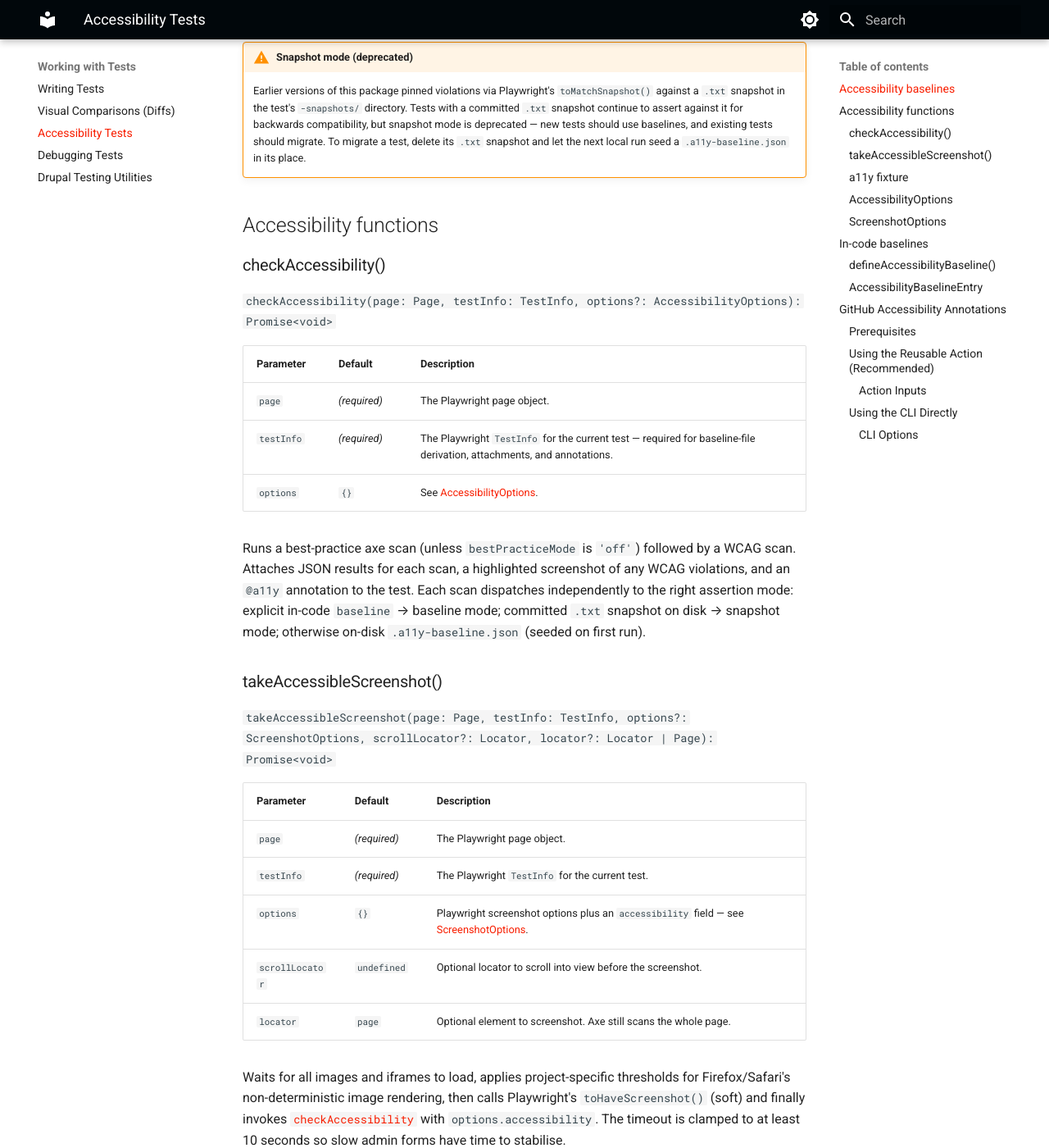
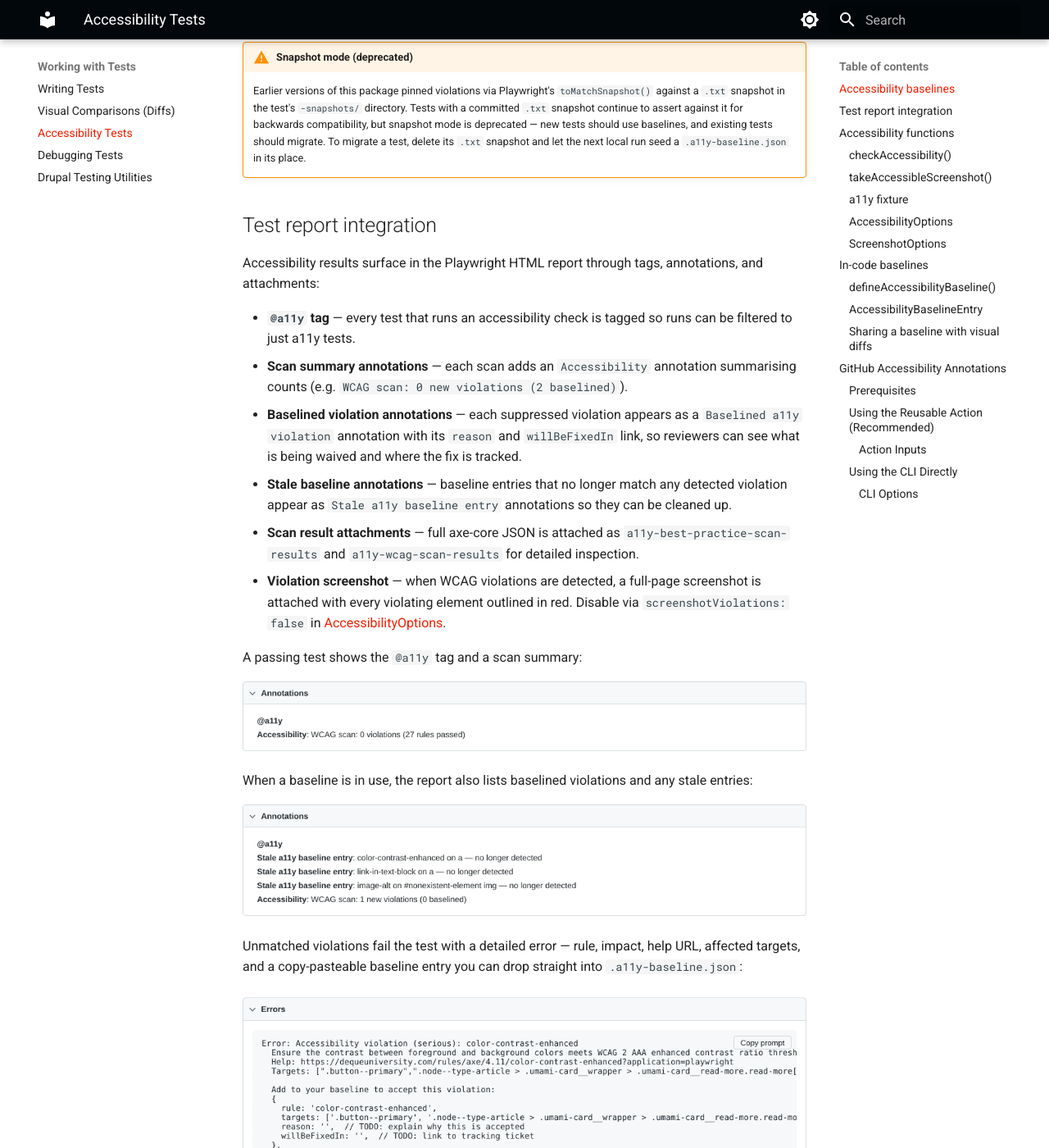
Before and after one commit to Lullabot/playwright-drupal, an MkDocs documentation site: the page built from docs/working-with-tests/accessibility-tests.md, in a window 1280 px wide and 1400 px high, scrolled down 1461 px. Shown: the whole window at 82% size. Built offline with MkDocs 1.6.1 and Material for MkDocs 9.7.7, drawn with Linux system fonts in a browser that asks for light colours; the version menu is left out; some of the changed text lies outside the part shown.

Commit message:
docs: add test report integration section and visual-diff baseline example
Adds the screenshots and prose that were on the stale feat/a11y-docs
branch but never landed: a "Test report integration" section with the
three Playwright HTML report screenshots, and a subsection showing how
to share a baseline through defineVisualDiffConfig() via `a11yBaseline`.

Co-Authored-By: Claude Opus 4.7 (1M context) <noreply@anthropic.com>

````diff
--- a/docs/working-with-tests/accessibility-tests.md
+++ b/docs/working-with-tests/accessibility-tests.md
@@ -47,6 +47,29 @@ Tests that pass `baseline:` to [`checkAccessibility()`](#checkaccessibility) (or
 
 !!! warning "Snapshot mode (deprecated)"
     Earlier versions of this package pinned violations via Playwright's `toMatchSnapshot()` against a `.txt` snapshot in the test's `-snapshots/` directory. Tests with a committed `.txt` snapshot continue to assert against it for backwards compatibility, but snapshot mode is deprecated — new tests should use baselines, and existing tests should migrate. To migrate a test, delete its `.txt` snapshot and let the next local run seed a `.a11y-baseline.json` in its place.
+
+## Test report integration
+
+Accessibility results surface in the Playwright HTML report through tags, annotations, and attachments:
+
+- **`@a11y` tag** — every test that runs an accessibility check is tagged so runs can be filtered to just a11y tests.
+- **Scan summary annotations** — each scan adds an `Accessibility` annotation summarising counts (e.g. `WCAG scan: 0 new violations (2 baselined)`).
+- **Baselined violation annotations** — each suppressed violation appears as a `Baselined a11y violation` annotation with its `reason` and `willBeFixedIn` link, so reviewers can see what is being waived and where the fix is tracked.
+- **Stale baseline annotations** — baseline entries that no longer match any detected violation appear as `Stale a11y baseline entry` annotations so they can be cleaned up.
+- **Scan result attachments** — full axe-core JSON is attached as `a11y-best-practice-scan-results` and `a11y-wcag-scan-results` for detailed inspection.
+- **Violation screenshot** — when WCAG violations are detected, a full-page screenshot is attached with every violating element outlined in red. Disable via `screenshotViolations: false` in [AccessibilityOptions](#accessibilityoptions).
+
+A passing test shows the `@a11y` tag and a scan summary:
+
+![Annotations section showing the @a11y tag and a WCAG scan summary](../images/a11y-report-annotations.webp)
+
+When a baseline is in use, the report also lists baselined violations and any stale entries:
+
+![Report annotations listing baselined violations alongside a stale baseline entry](../images/a11y-report-baseline-annotations.webp)
+
+Unmatched violations fail the test with a detailed error — rule, impact, help URL, affected targets, and a copy-pasteable baseline entry you can drop straight into `.a11y-baseline.json`:
+
+![Playwright error output showing violation details, help URL, and a ready-to-paste baseline entry](../images/a11y-report-baseline-errors.webp)
 
 ## Accessibility functions
 
@@ -160,6 +183,28 @@ Pass-through identity function that exists for type inference. Returns the input
 
 **Type alias:** `AccessibilityBaseline = AccessibilityBaselineEntry[]`
 
+### Sharing a baseline with visual diffs
+
+The [visual-diff config](visual-comparisons.md) passed to `defineVisualDiffConfig()` accepts an `a11yBaseline` so every generated test inherits the same in-code baseline without having to thread it through each test case:
+
+```typescript
+import { defineVisualDiffConfig } from '@packages/playwright-drupal';
+import { baseline } from '~/a11y-baseline';
+
+export const config = defineVisualDiffConfig({
+  name: 'Umami Visual Diffs',
+  a11yBaseline: baseline,
+  groups: [
+    {
+      name: 'Landing Pages',
+      testCases: [
+        { name: 'Home Page', path: '/' },
+      ],
+    },
+  ],
+});
+```
+
 ## GitHub Accessibility Annotations
 
 When running accessibility tests in CI, you can surface violations directly in GitHub workflow summaries and inline file annotations using the included composite action or CLI tool.
````
Also changed, not shown: docs/images/a11y-report-annotations.webp (added), docs/images/a11y-report-baseline-annotations.webp (added), docs/images/a11y-report-baseline-errors.webp (added).
